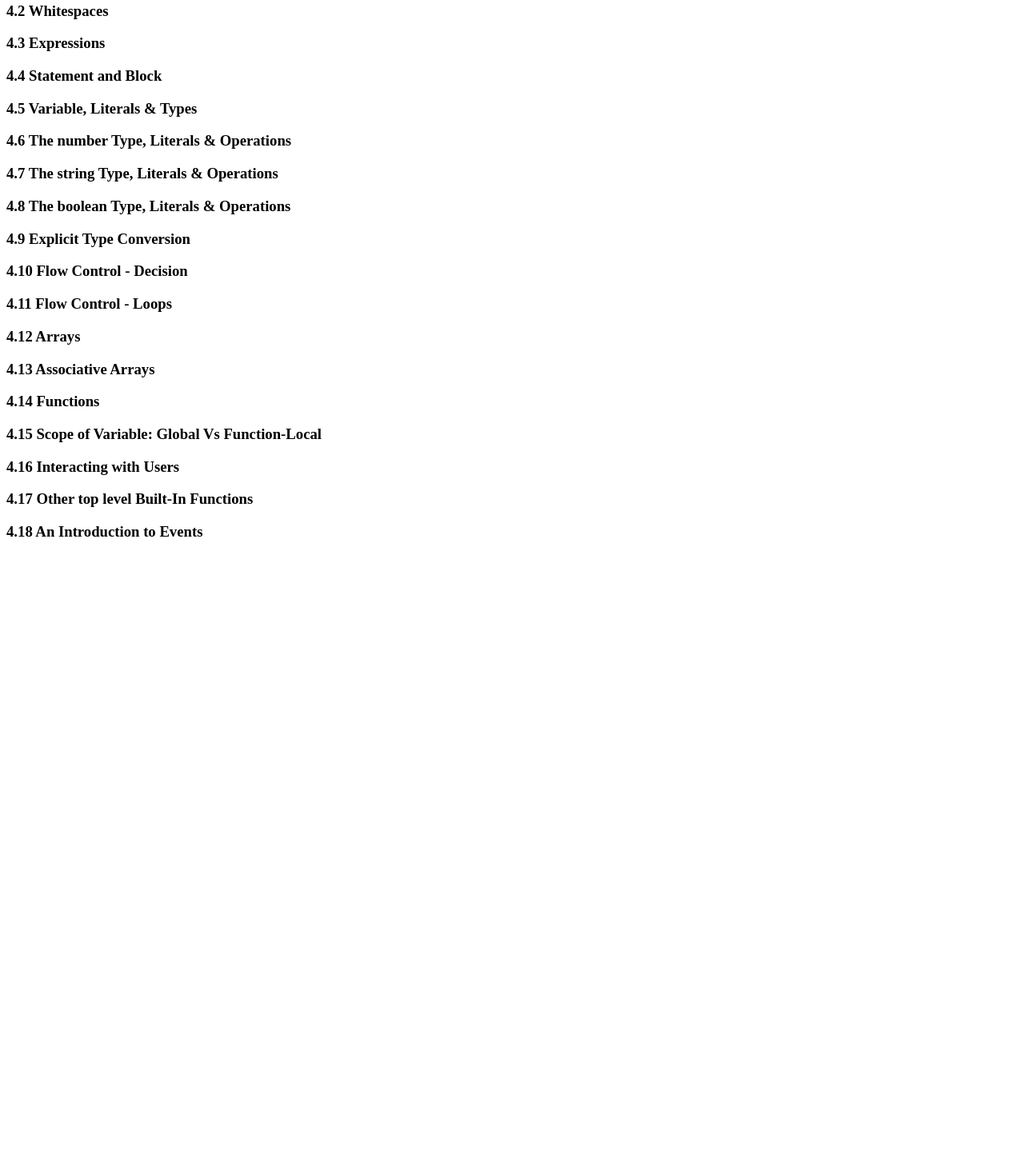
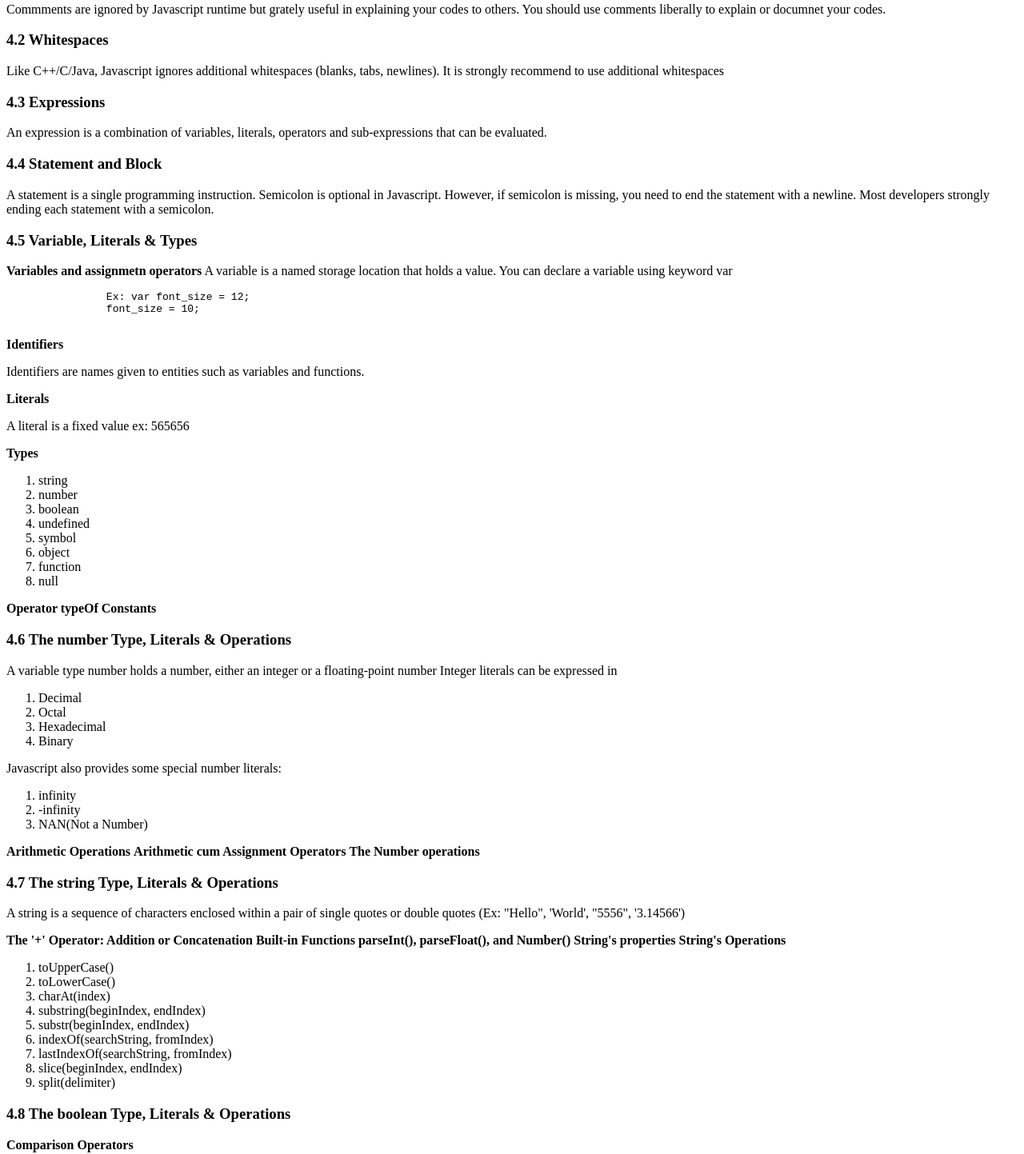
Before and after one commit to Aariv/Client-Side-Programming, a plain HTML site: page JS/JavaScript-BasicSyntax/Js-Basic-Syntax.html in a window 1280 px wide. Shown: the part 118-1561 px from the top of the page at 80% size. Before the commit the page ends 813 px from the top, so only its background shows below. Drawn offline with Linux system fonts and the light colour scheme.

Commit message:
Worked on Javascript basic concepts

```diff
--- a/JS/JavaScript-BasicSyntax/Js-Basic-Syntax.html
+++ b/JS/JavaScript-BasicSyntax/Js-Basic-Syntax.html
@@ -8,13 +8,107 @@
 <h1>JavaScript Basic Syntax</h1>
 
 <h3>4.1 Comments</h3>
+
+<p>
+	Commments are ignored by Javascript runtime but grately useful in explaining your codes to others.
+	You should use comments liberally to explain or documnet your codes.
+</p>
 <h3>4.2 Whitespaces</h3>
+<p>
+	Like C++/C/Java, Javascript ignores additional whitespaces (blanks, tabs, newlines).
+	It is strongly recommend to use additional whitespaces
+</p>
 <h3>4.3 Expressions</h3>
+<p>
+	An expression is a combination of variables, literals, operators and sub-expressions that can be evaluated.
+</p>
 <h3>4.4 Statement and Block</h3>
+<p>
+	A statement is a single programming instruction.
+	Semicolon is optional in Javascript.
+	However, if semicolon is missing, you need to end the statement with a newline.
+	Most developers strongly ending each statement with a semicolon.
+</p>
 <h3>4.5 Variable, Literals & Types</h3>
+<p>
+	<strong>Variables and assignmetn operators</strong>
+	A variable is a named storage location that holds a value. You can declare a variable using keyword var
+	<pre>
+		Ex: var font_size = 12;
+		font_size = 10;
+	</pre>
+	<strong>Identifiers</strong>
+	<p>
+		Identifiers are names given to entities such as variables and functions.
+	</p>
+	<strong>Literals</strong>
+	<p>
+		A literal is a fixed value ex: 565656
+	</p>
+	<strong>Types</strong>
+	<p>
+		<ol type="1">
+			<li>string</li>
+			<li>number</li>
+			<li>boolean</li>
+			<li>undefined</li>
+			<li>symbol</li>
+			<li>object</li>
+			<li>function</li>
+			<li>null</li>
+		</ol>
+	</p>
+	<strong>Operator typeOf</strong>
+	<strong>Constants</strong>
+</p>
 <h3>4.6 The number Type, Literals & Operations </h3>
+<p>
+	A variable type number holds a number, either an integer or a floating-point number
+
+	Integer literals can be expressed in
+	<ol>
+		<li>Decimal</li>
+		<li>Octal</li>
+		<li>Hexadecimal</li>
+		<li>Binary</li>
+	</ol>
+	Javascript also provides some special number literals:
+	<ol>
+		<li>infinity</li>
+		<li>-infinity</li>
+		<li>NAN(Not a Number)</li>
+	</ol>
+</p>
+<strong>Arithmetic Operations</strong>
+<strong>Arithmetic cum Assignment Operators</strong>
+
+<strong>The Number operations</strong>
+
 <h3>4.7 The string Type, Literals & Operations </h3>
+<p>
+	A string is a sequence of characters enclosed within a pair of single quotes or double quotes (Ex: "Hello", 'World', "5556", '3.14566')
+</p>
+<strong>
+	The '+' Operator: Addition or Concatenation
+</strong>
+
+<strong>Built-in Functions parseInt(), parseFloat(), and Number()</strong>
+<strong>String's properties</strong>
+<strong>String's Operations</strong>
+<ol>
+	<li>toUpperCase()</li>
+	<li>toLowerCase()</li>
+	<li>charAt(index)</li>
+	<li>substring(beginIndex, endIndex)</li>
+	<li>substr(beginIndex, endIndex)</li>
+	<li>indexOf(searchString, fromIndex)</li>
+	<li>lastIndexOf(searchString, fromIndex)</li>
+	<li>slice(beginIndex, endIndex)</li>
+	<li>split(delimiter)</li>
+</ol>
 <h3>4.8 The boolean Type, Literals & Operations</h3>
+
+<strong>Comparison Operators</strong>
 <h3>4.9 Explicit Type Conversion</h3>
 <h3>4.10 Flow Control - Decision </h3>
 <h3>4.11 Flow Control - Loops </h3>
```
Also changed, not shown: JS/JavaScript-BasicSyntax/RegularExpression.html (+1 -0 lines).
